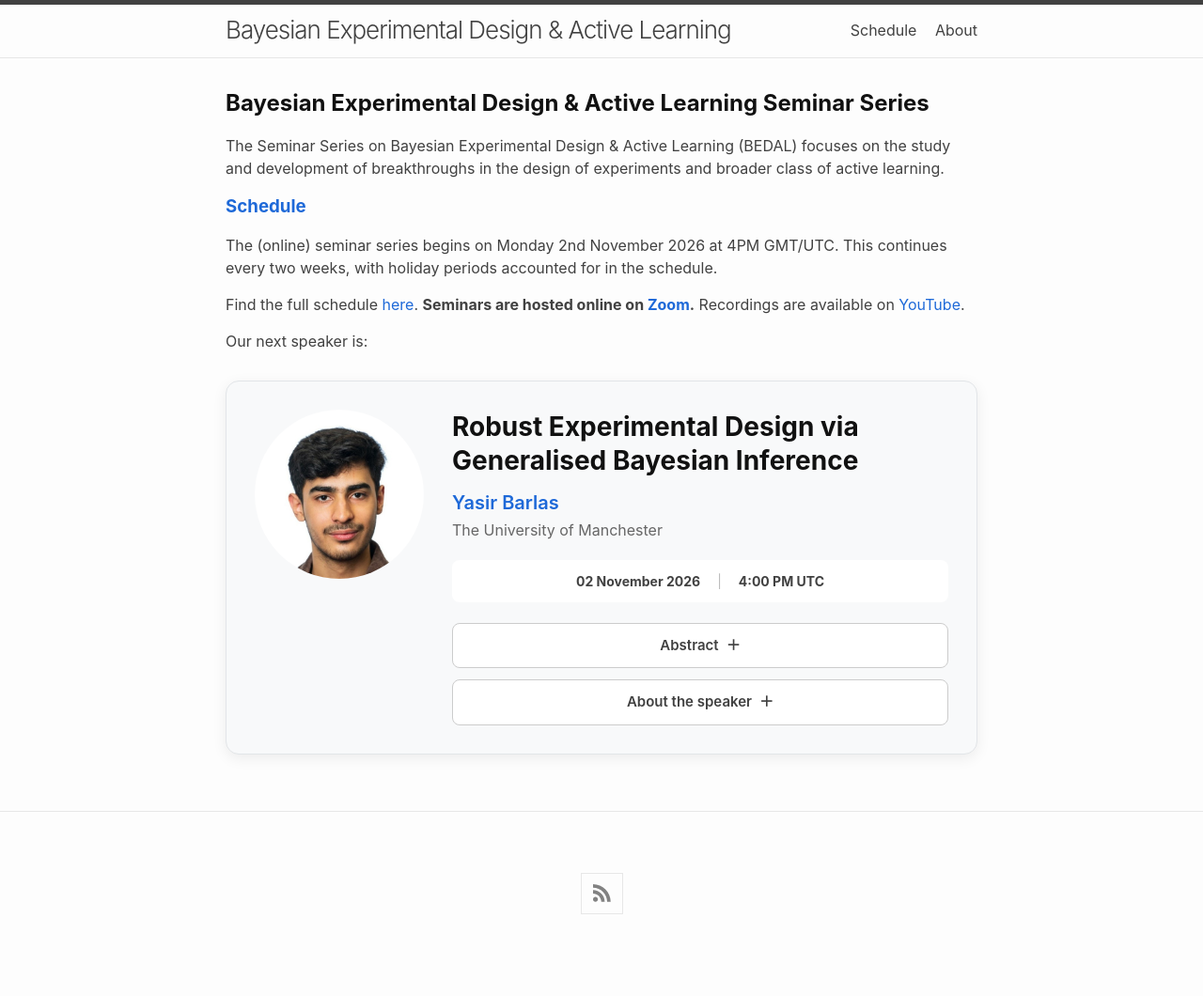
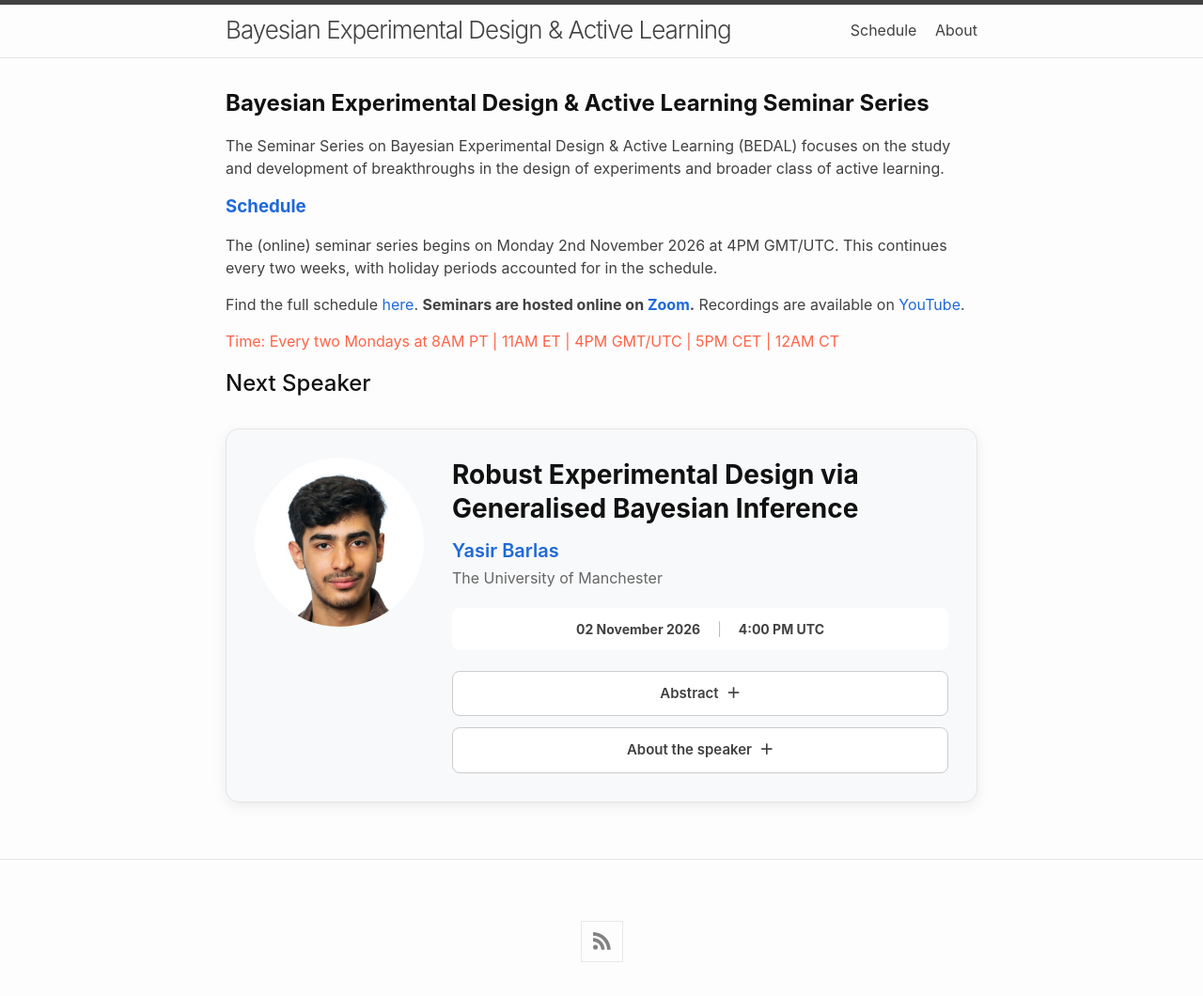
Before and after one commit to bayesiandesign/seminar, a Jekyll site: the page built from README.md, in a window 1280 px wide. Shown: the whole page at 94% size. Built offline with Jekyll 4.4.1, drawn with Linux system fonts in a browser that asks for light colours; nearby versions of some CDN libraries; our own code applies the rules of GitHub Pages for plain Markdown files; before the commit the page ends 1009 px from its top, so only the background shows below that.

Commit message:
Update home.html

```diff
--- a/_layouts/home.html
+++ b/_layouts/home.html
@@ -11,8 +11,9 @@ layout: default
 
   <p>The (online) seminar series begins on Monday 2nd November 2026 at 4PM GMT/UTC. This continues every two weeks, with holiday periods accounted for in the schedule.</p>
   <p>Find the full schedule <a href="https://bayesiandesign.github.io/seminar/schedule/">here</a>. <span style='font-weight: bold;'>Seminars are hosted online on <a href="https://zoom.us/j/97648549165">Zoom</a>.</span> Recordings are available on <a href="http://www.youtube.com/@bayesiandesign">YouTube</a>.</p>
+  <p style="color:Tomato;">Time: Every two Mondays at 8AM PT | 11AM ET | 4PM GMT/UTC | 5PM CET | 12AM CT</p>
 
-  <p>Our next speaker is:</p>
+  <h2>Next Speaker</h2>
 
   <div class="speaker-card">
 
```
